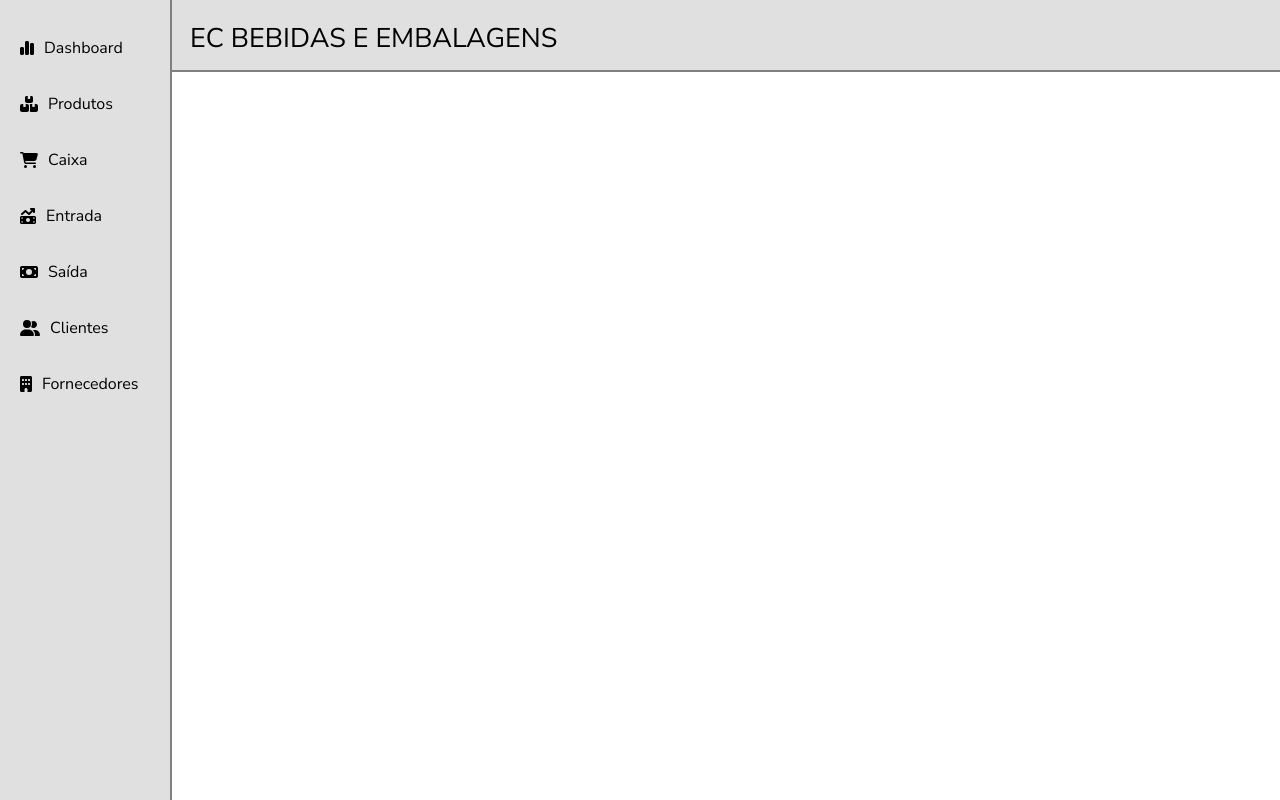
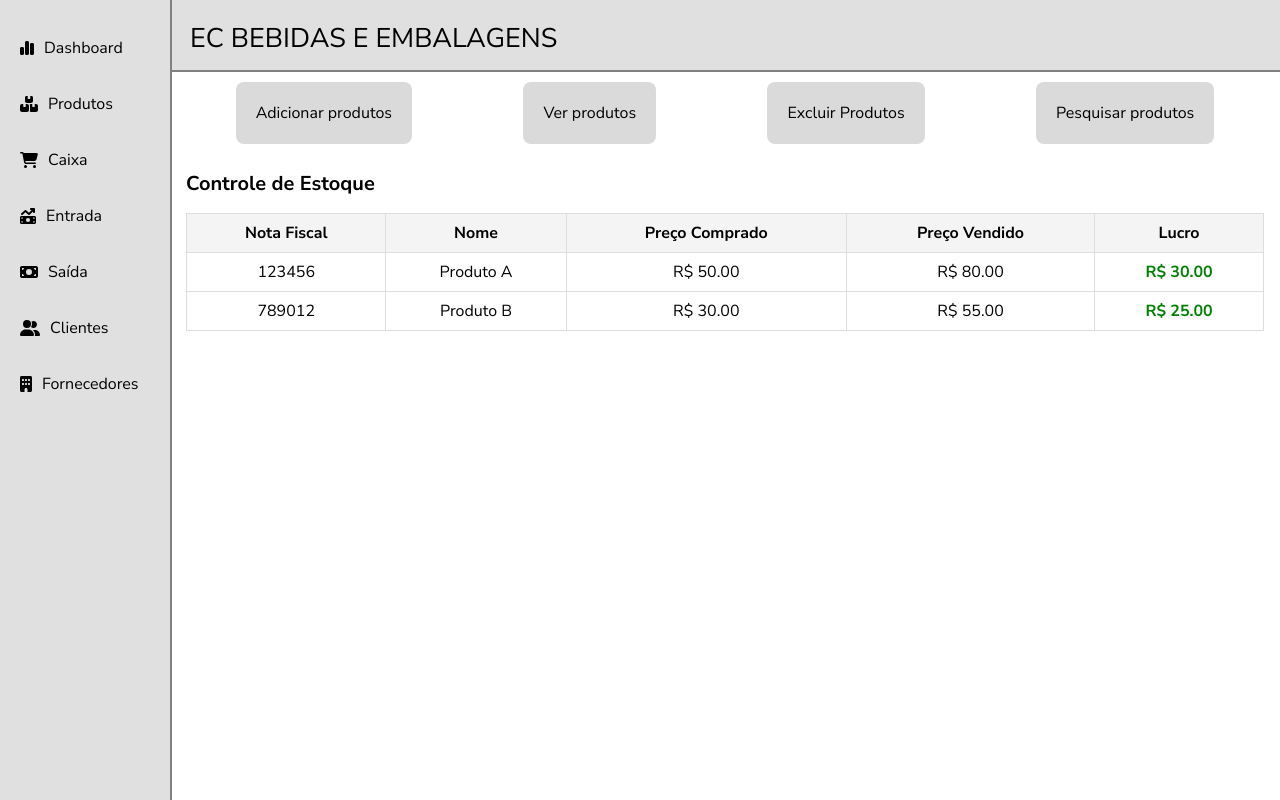
Before and after one commit to caualuk/ControleEstoque, a React (Create React App) app: page /produtos in a window 1280 px wide. Built offline with nearby package versions, Linux system fonts and the light colour scheme.

Commit message:
add tabela produtos e melhoria na estilização da pagina de produtos

```diff
--- a/src/components/Produtos/produtos.js
+++ b/src/components/Produtos/produtos.js
@@ -1,5 +1,6 @@
 import NavbarLeft from "../NavbarLeft/navbarleft";
 import Header from "../Header/header";
+import TabelaProdutos from "./tabelaProdutos";
 import styled from "styled-components";
 
 const Container = styled.div`
@@ -14,12 +15,40 @@ const Content = styled.div`
     flex-direction: column;
 `;
 
+const LineActions = styled.div`
+    display: flex;
+    justify-content: space-around;
+    margin: 10px;
+`
+
+const ActionCard = styled.div`
+        padding: 20px;
+        background-color:rgb(218, 218, 218);
+        border-radius: 8px;
+        text-align: center;
+        cursor: pointer;
+        transition: transform 0.2s ease;
+
+        &:hover {
+            transform: scale(1.1);
+            background-color:rgb(187, 187, 187);
+        }
+`;
+
 function Produtos(){
     return(
         <Container>
             <NavbarLeft />
             <Content>
                 <Header />
+                <LineActions>
+                    <ActionCard>Adicionar produtos</ActionCard>
+                    <ActionCard>Ver produtos</ActionCard>
+                    <ActionCard>Excluir Produtos</ActionCard>
+                    <ActionCard>Pesquisar produtos</ActionCard>
+                </LineActions>
+
+                <TabelaProdutos />
             </Content>
         </Container>
     );
--- /dev/null
+++ b/src/components/Produtos/tabelaProdutos.js
@@ -0,0 +1,76 @@
+import { useState } from "react"
+import styled from "styled-components";
+
+const Container = styled.div`
+  padding: 16px;
+`;
+
+const Title = styled.h2`
+  font-size: 1.25rem;
+  font-weight: bold;
+  margin-bottom: 16px;
+`;
+
+const Table = styled.table`
+  width: 100%;
+  border-collapse: collapse;
+  border: 1px solid #ddd;
+`;
+
+const Thead = styled.thead`
+  background-color: #f4f4f4;
+`;
+
+const Th = styled.th`
+  border: 1px solid #ddd;
+  padding: 8px;
+  text-align: center;
+`;
+
+const Td = styled.td`
+  border: 1px solid #ddd;
+  padding: 8px;
+  text-align: center;
+`;
+
+const ProfitTd = styled(Td)`
+  font-weight: bold;
+  color: green;
+`;
+
+function TabelaProdutos(){
+    const [products, setProducts] = useState([
+        { id: 1, notaFiscal: "123456", nome: "Produto A", precoComprado: 50, precoVendido: 80 },
+        { id: 2, notaFiscal: "789012", nome: "Produto B", precoComprado: 30, precoVendido: 55 },
+      ]);
+
+    return(
+        <Container>
+      <Title>Controle de Estoque</Title>
+      <Table>
+        <Thead>
+          <tr>
+            <Th>Nota Fiscal</Th>
+            <Th>Nome</Th>
+            <Th>Preço Comprado</Th>
+            <Th>Preço Vendido</Th>
+            <Th>Lucro</Th>
+          </tr>
+        </Thead>
+        <tbody>
+          {products.map((product) => (
+            <tr key={product.id}>
+              <Td>{product.notaFiscal}</Td>
+              <Td>{product.nome}</Td>
+              <Td>R$ {product.precoComprado.toFixed(2)}</Td>
+              <Td>R$ {product.precoVendido.toFixed(2)}</Td>
+              <ProfitTd>R$ {(product.precoVendido - product.precoComprado).toFixed(2)}</ProfitTd>
+            </tr>
+          ))}
+        </tbody>
+      </Table>
+    </Container>
+    )
+}
+
+export default TabelaProdutos;
```
